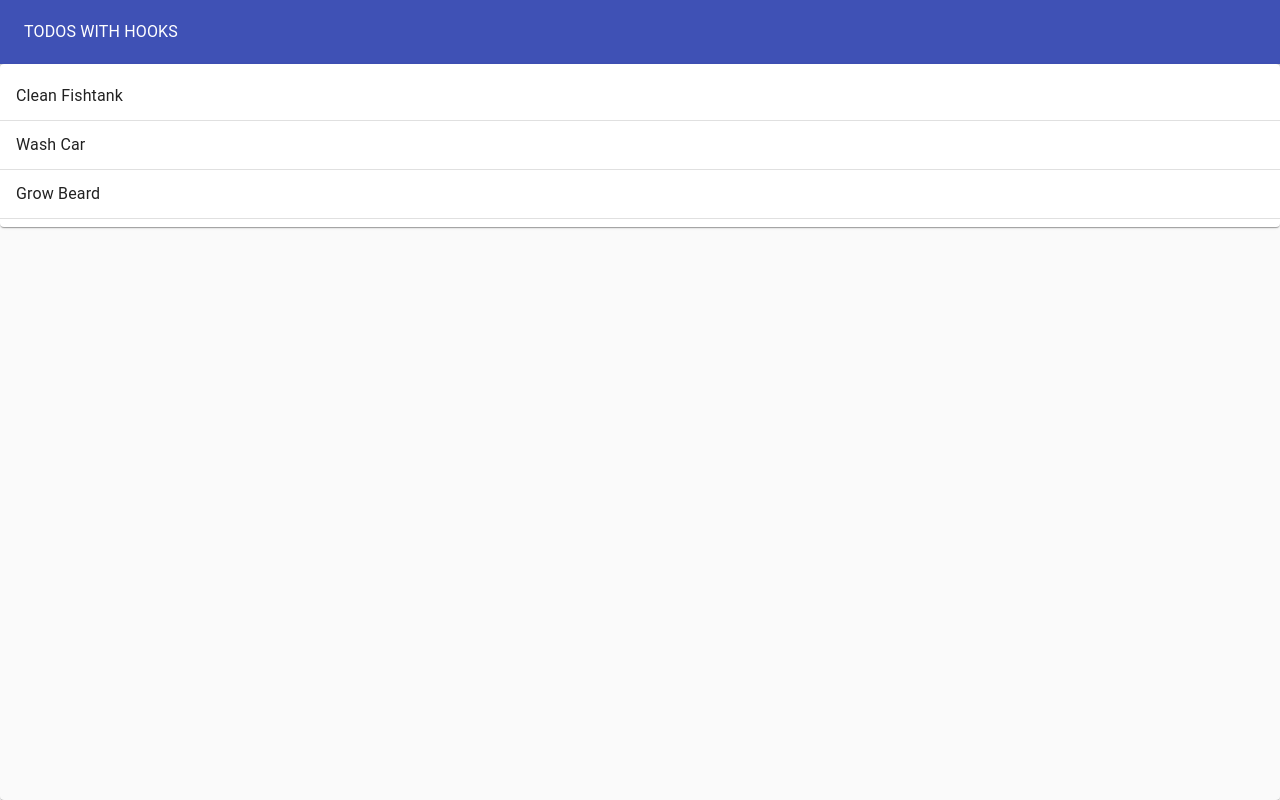
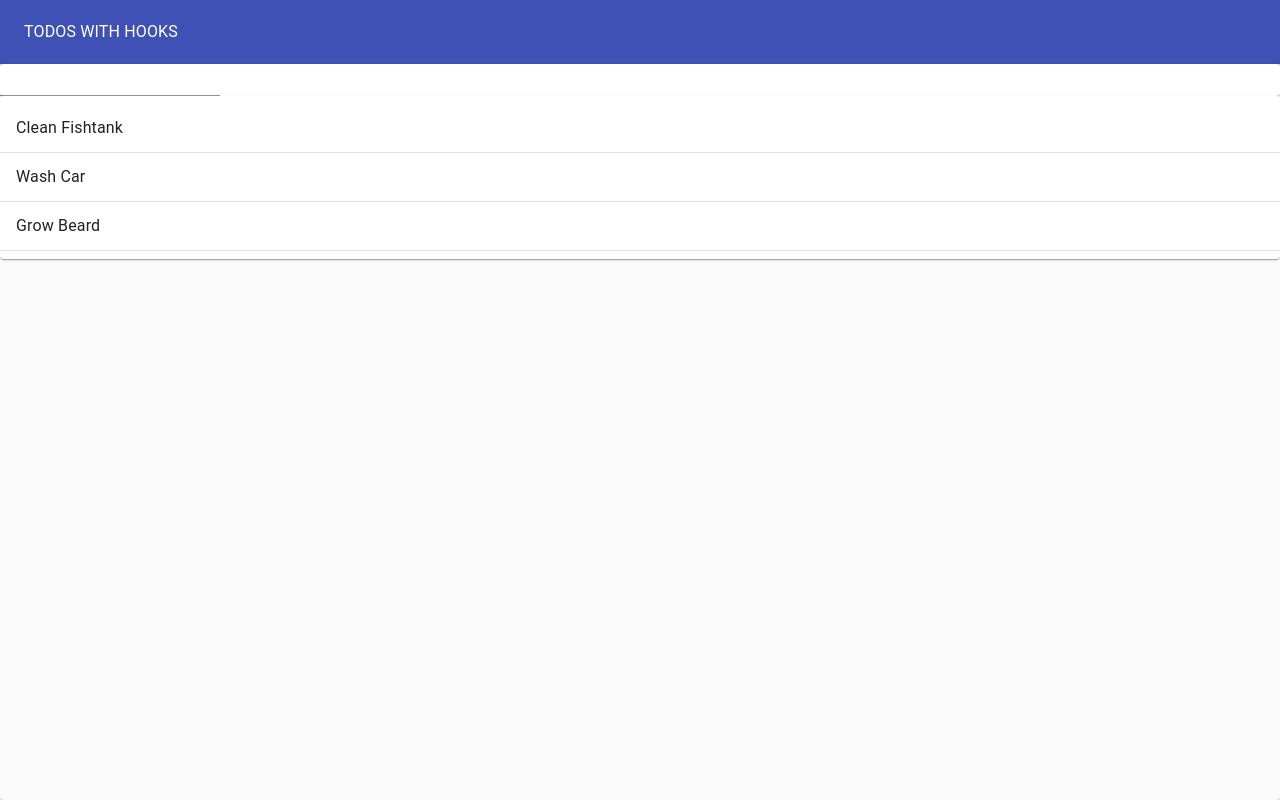
Before and after one commit to do-Va/TodoApp_ReactHookProject, a React (Create React App) app: page / in a window 1280 px wide. Built offline with nearby package versions, Linux system fonts and the light colour scheme.

Commit message:
Adding Our Form With Hooks

```diff
--- a/src/components/TodoApp.js
+++ b/src/components/TodoApp.js
@@ -1,5 +1,6 @@
 import React, { useState } from 'react';
 import TodoList from './TodoList';
+import TodoForm from './TodoForm';
 
 import { Typography, Paper, AppBar, Toolbar, Grid } from '@material-ui/core';
 
@@ -11,6 +12,9 @@
   ];
 
   const [todos, setTodos] = useState(initialTodos);
+  const addTodo = newTodoText => {
+    setTodos([...todos, { id: 4, task: newTodoText, completed: false }]);
+  };
 
   return (
     <Paper
@@ -26,6 +30,7 @@
           <Typography color="inherit">TODOS WITH HOOKS</Typography>
         </Toolbar>
       </AppBar>
+      <TodoForm addTodo={addTodo} />
       <TodoList todos={todos} />
     </Paper>
   );
--- /dev/null
+++ b/src/components/TodoForm.js
@@ -0,0 +1,24 @@
+import React from 'react';
+import useInputState from '../hooks/useInputState';
+
+import { Paper, TextField } from '@material-ui/core';
+
+function TodoForm({ addTodo }) {
+  const [value, handleChange, reset] = useInputState('');
+
+  const handleSubmit = evt => {
+    evt.preventDefault();
+    addTodo(value);
+    reset();
+  };
+
+  return (
+    <Paper>
+      <form onSubmit={handleSubmit}>
+        <TextField value={value} onChange={handleChange} />
+      </form>
+    </Paper>
+  );
+}
+
+export default TodoForm;
--- a/src/components/TodoList.js
+++ b/src/components/TodoList.js
@@ -1,4 +1,5 @@
 import React from 'react';
+
 import {
   Divider,
   Paper,
--- /dev/null
+++ b/src/hooks/useInputState.js
@@ -0,0 +1,17 @@
+import { useState } from 'react';
+
+const useInputState = initialVal => {
+  const [value, setValue] = useState(initialVal);
+
+  const handleChange = evt => {
+    setValue(evt.target.value);
+  };
+
+  const reset = () => {
+    setValue('');
+  };
+
+  return [value, handleChange, reset];
+};
+
+export default useInputState;
```
